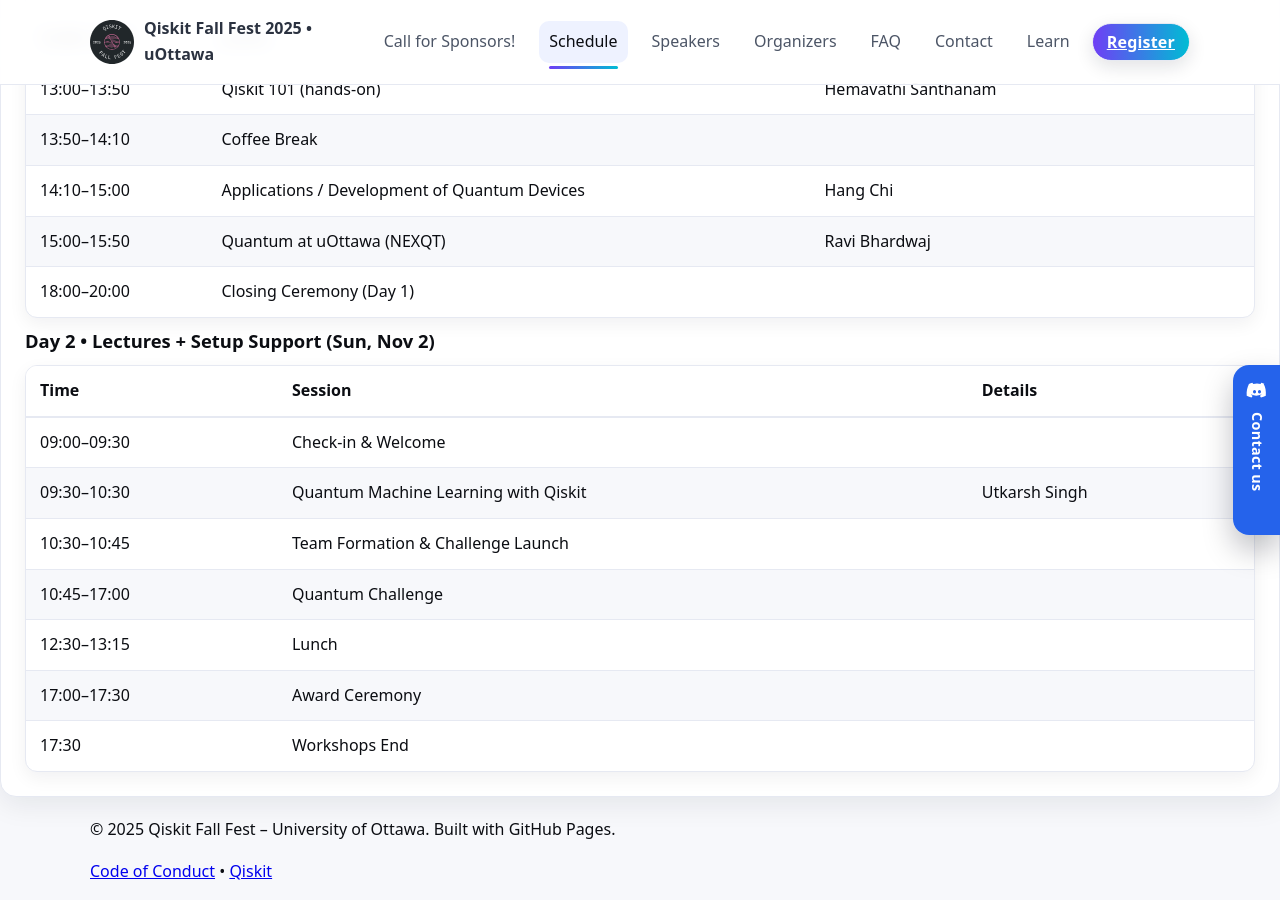
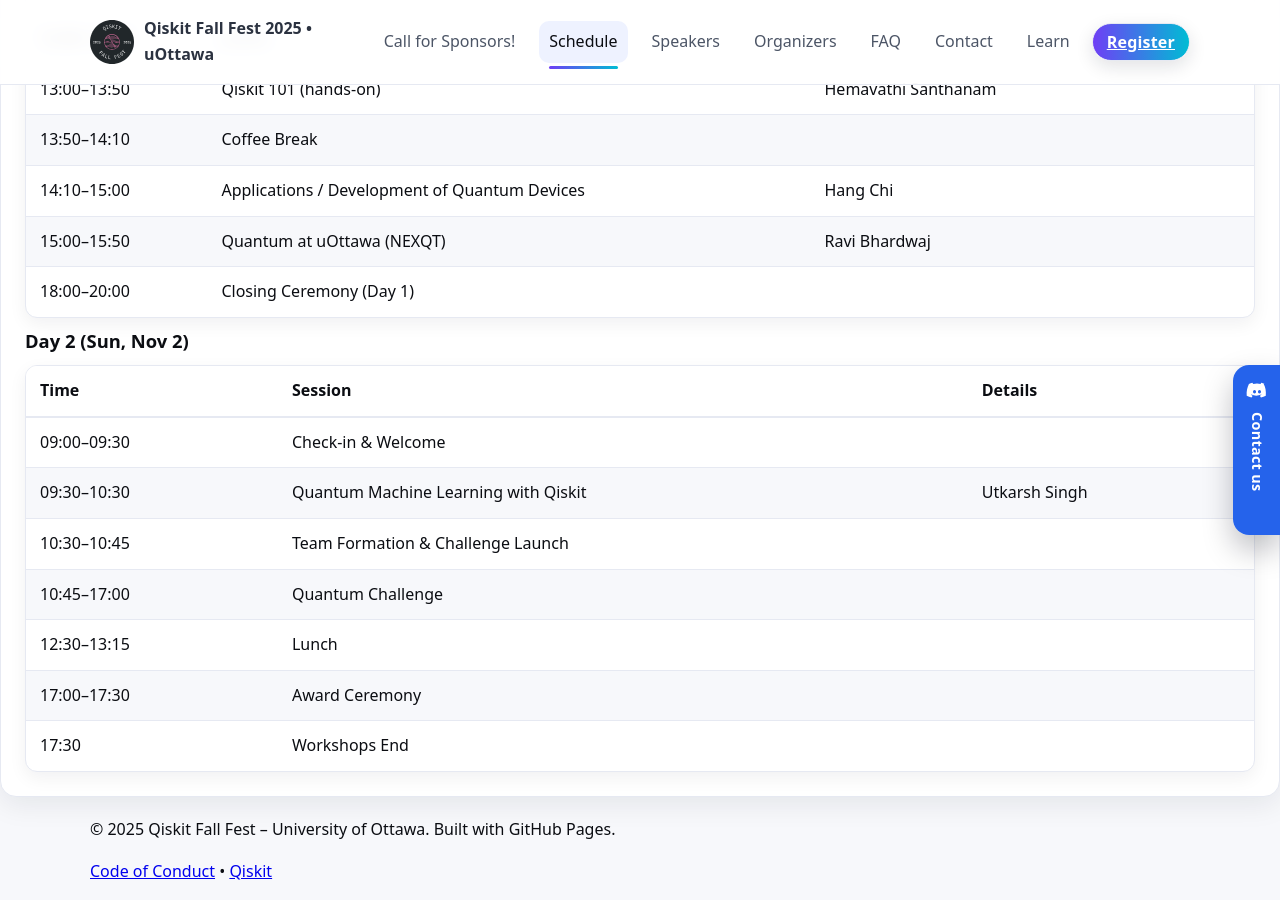
Before and after one commit to utkarshh-singh/fall-fest-2025-website, a Jekyll site: the page built from shedule.md, in a window 1280 px wide and 900 px high, scrolled down 539 px. Built offline with Jekyll 4.4.1, drawn with Linux system fonts in a browser that asks for light colours.

Commit message:
Update shedule.md

```diff
--- a/shedule.md
+++ b/shedule.md
@@ -31,7 +31,7 @@
     </tbody>
   </table>
 
-  <h3 class="day-heading">Day 2 • Lectures + Setup Support (Sun, Nov 2)</h3>
+  <h3 class="day-heading">Day 2 (Sun, Nov 2)</h3>
   <table class="schedule-table">
     <thead>
       <tr>
```
